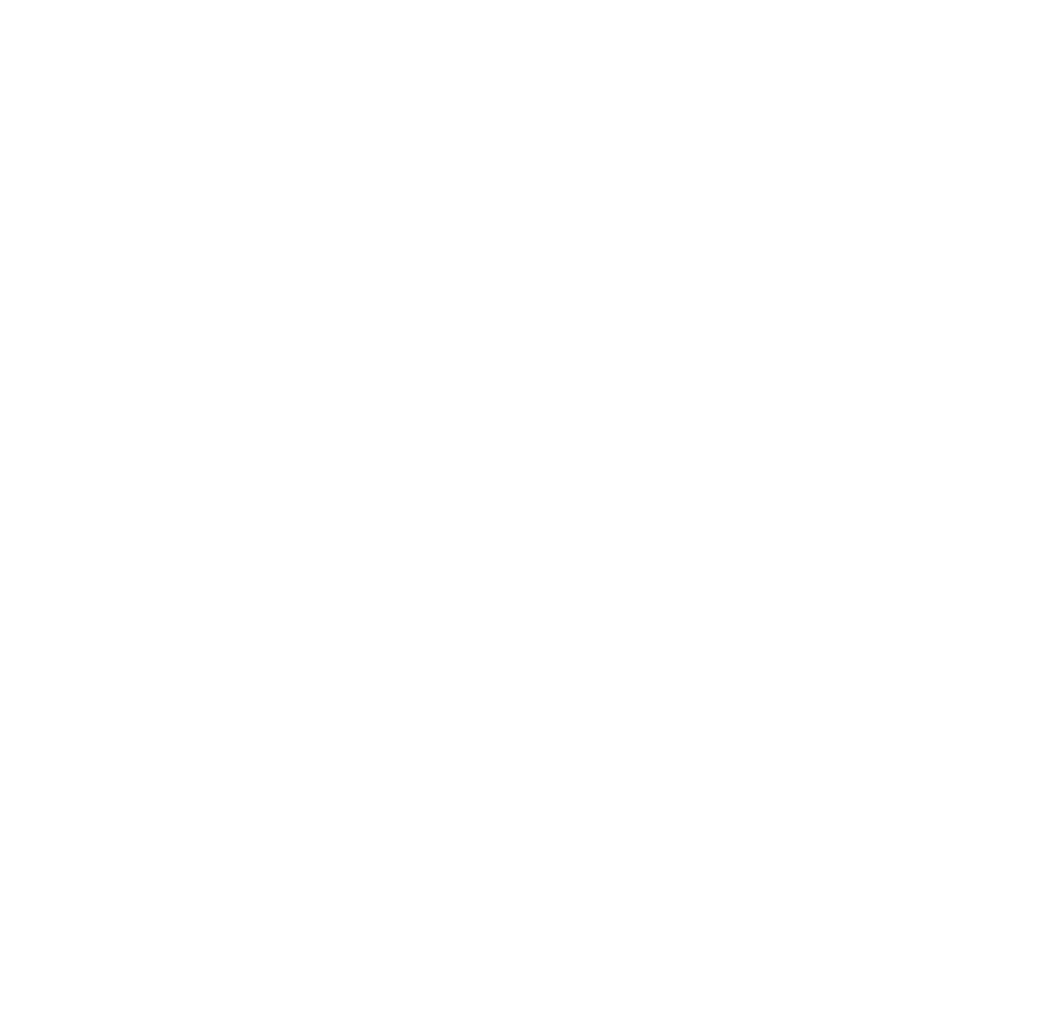
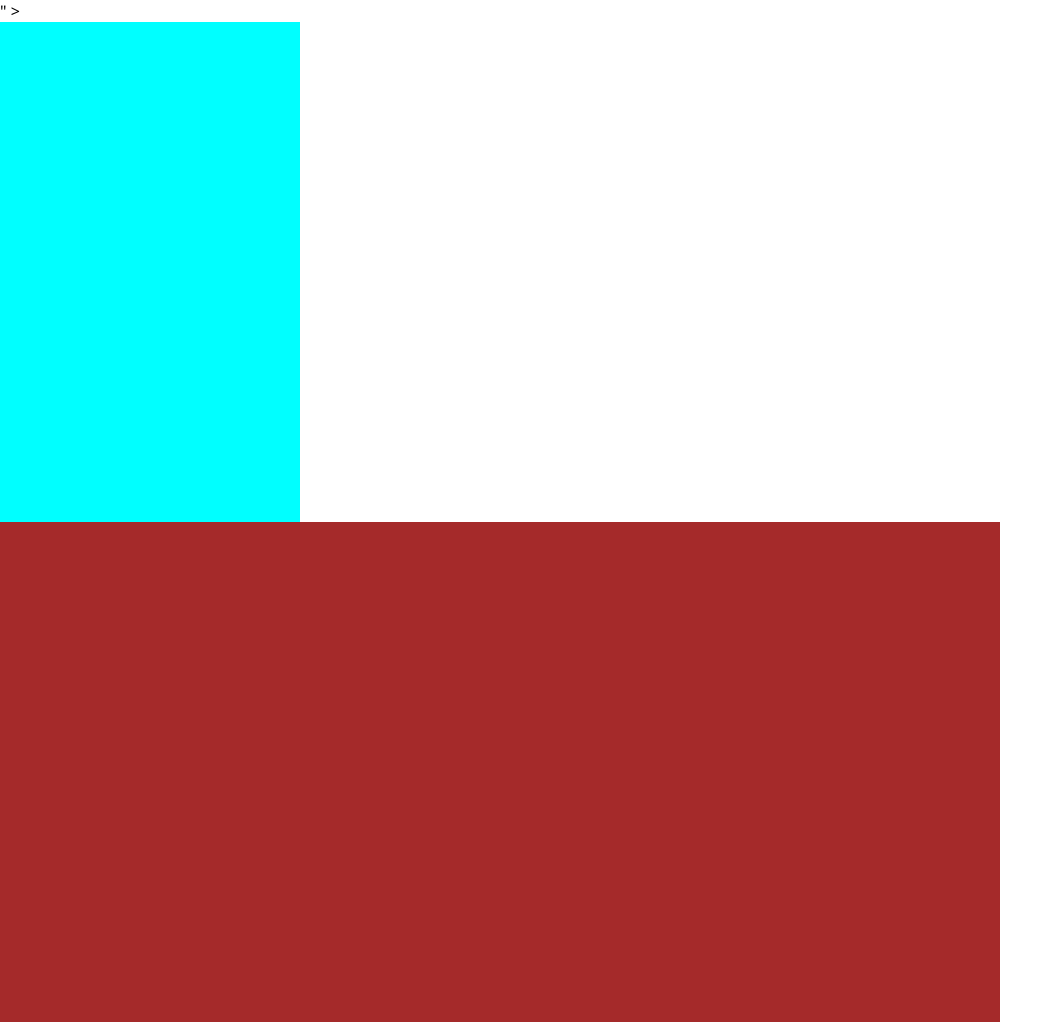
Before and after one commit to chandni-tilasi/Responsive-Resume-using-CSS-Grid---Selectors-Basic-Selectors-Combinators-Pseu---u993mp8krvxy, a plain HTML site: page index.html in a window 1280 px wide. Shown: the whole page, without its empty margins (0-1063 px from the left). Before the commit the page ends 800 px from the top, so only its background shows below. Drawn offline with Linux system fonts and the light colour scheme.

Commit message:
my first commit

```diff
--- a/index.html
+++ b/index.html
@@ -7,7 +7,7 @@
         <meta name="description" content="">
         <meta name="author" content="">
         <title>Resume</title>
-
+    <link href="href="https://cdnjs.cloudflare.com/ajax/libs/font-awesome/6.2.0/css/all.min.css">"  >
     <link rel="preconnect" href="https://fonts.googleapis.com">
     <link rel="preconnect" href="https://fonts.gstatic.com" crossorigin>
     <link rel="stylesheet" href="./style.css">
--- a/style.css
+++ b/style.css
@@ -7,3 +7,19 @@
 }
 
 /* Write CSS code below */
+
+.main-content{
+    display: grid;
+    grid-template-columns: 300px 700px ;
+    height: 1000px;
+}
+
+.left-section{
+grid-column: 1;
+background-color: aqua;
+}
+
+.right-section{
+    grid-column: 1/span 2;
+    background-color: brown;
+}
```
